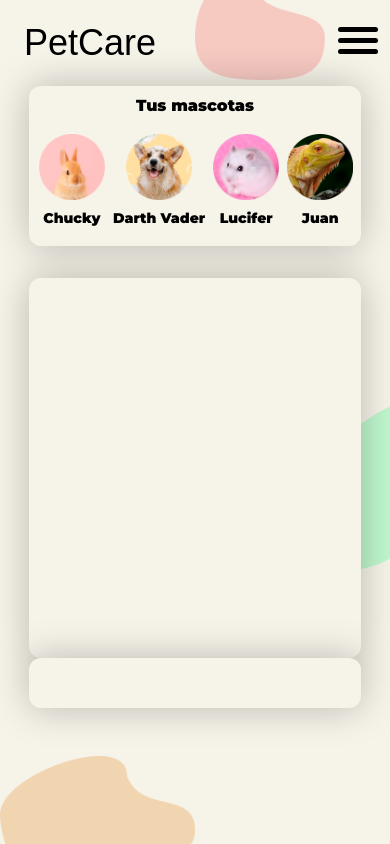
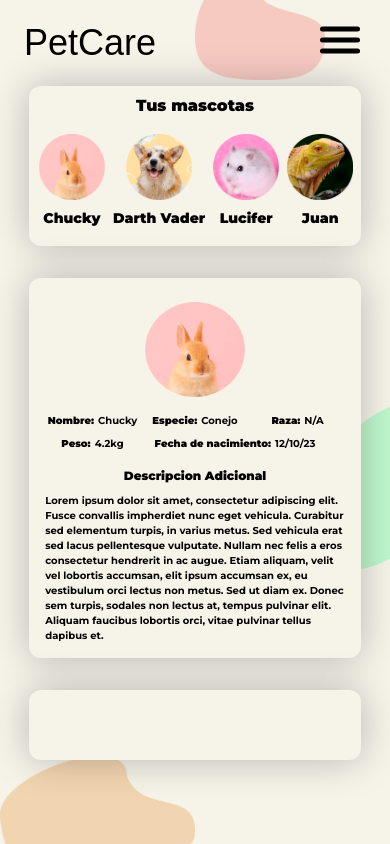
Before and after one commit to No-Country/C14-53-T-NODE-REACT, a React (Vite) app in the folder frontend-nocountry/app-mascotas/: page /mypets in a window 390 px wide. Built offline with nearby package versions, Linux system fonts and the light colour scheme; a web font is replaced by a local one.

Commit message:
completed mobile version of detail of pets

```diff
--- a/frontend-nocountry/app-mascotas/src/pages/MyPets.tsx
+++ b/frontend-nocountry/app-mascotas/src/pages/MyPets.tsx
@@ -6,7 +6,7 @@ export const MyPets = () => {
   return (
     <>
       <main className="flex z-20 relative ">
-        <div className="flex flex-col items-center z-90 lg:items-stretch">
+        <div className="flex flex-col gap-8 lg:gap-0 items-center z-90 lg:items-stretch">
 
           <div className=' text-montserrat relative  h-[160px] md:h-[220px] xl:h-[260px]   w-[85%] lg:w-[90%] xl:w-[90%] md:m-8 md:px-12    rounded-xl lg:rounded-2xl shadow-[0_0_38px_0_rgba(0,0,0,0.25)] bg-[#F6F3E9]'>
             <h2 className='text-center py-2 font-black text-[1rem] xl:text-2xl'>Tus mascotas</h2>
@@ -26,17 +26,52 @@ export const MyPets = () => {
 
 
           {/* Luego hay que sacar el margen vertical que tengan, ya que estos seran componentes */}
-          <div className="h-[45vh] mt-8 lg:mt-0 relative w-[85%] lg:w-[90%] xl:w-[90%]  md:mx-8 rounded-xl lg:rounded-2xl shadow-[0_0_38px_0_rgba(0,0,0,0.25)] bg-[#F6F3E9]">
+          <div className="h-[45vh] overflow-y-hidden flex flex-col   items-center py-6 lg:mt-0 text-montserrat relative w-[85%] lg:w-[90%] xl:w-[90%]  md:mx-8 rounded-xl lg:rounded-2xl shadow-[0_0_38px_0_rgba(0,0,0,0.25)] bg-[#F6F3E9]">
+            <img className="w-[100px] h-[100px]" src="./img/Chucky.png" alt="selected-pet-image" />
+            <div className="grid grid-cols-3 place-items-center m-4 gap-2  text-[10px]">
+              <div className="flex gap-1">
+                <h2 className="font-black">Nombre:</h2>
+                <p className="font-bold">Chucky</p>
+              </div>
+              <div className="flex gap-1">
+                <h2 className="font-black">Especie:</h2>
+                <p className="font-bold">Conejo</p>
+              </div>
+
+              <div className="flex gap-1">
+                <h2 className="font-black">Raza:</h2>
+                <p className="font-bold">N/A</p>
+              </div>
+
+              <div className="flex gap-1">
+                <h2 className="font-black">Peso:</h2>
+                <p className="font-bold">4.2kg</p>
+              </div>
+
+              <div className="flex gap-1 ml-20">
+                <h2 className="font-black whitespace-nowrap">Fecha de nacimiento:</h2>
+                <p className="font-bold">12/10/23</p>
+              </div>
+            </div>
+
+            <h2 className="text-[12px] font-black">Descripcion Adicional</h2>
+            <p className="text-[10px] px-4 font-[700] mt-2">Lorem ipsum dolor sit amet, consectetur adipiscing elit. Fusce convallis impherdiet nunc eget vehicula. Curabitur sed elementum turpis, in varius metus. Sed vehicula erat sed lacus pellentesque vulputate. Nullam nec felis a eros consectetur hendrerit in ac augue. Etiam aliquam, velit vel lobortis accumsan, elit ipsum accumsan ex, eu vestibulum orci lectus non metus. Sed ut diam ex. Donec sem turpis, sodales non lectus at, tempus pulvinar elit. Aliquam faucibus lobortis orci, vitae pulvinar tellus dapibus et.</p>
+
+
+
+
+
           </div>
 
-          <div className="mobilepanel relative h-[50px] w-[85%] lg:hidden rounded-xl  shadow-[0_0_38px_0_rgba(0,0,0,0.25)] bg-[#F6F3E9]">
+
+          <div className="mobilepanel relative h-[70px] w-[85%] lg:hidden rounded-xl  shadow-[0_0_38px_0_rgba(0,0,0,0.25)] bg-[#F6F3E9]">
           </div>
 
 
         </div>
 
 
-        <div className="hidden lg:flex h-[78vh]   m-8 pl-[150px]  relative  lg:w-[300px] xl:w-[25%]  rounded-xl lg:rounded-2xl shadow-[0_0_38px_0_rgba(0,0,0,0.25)] bg-[#F6F3E9]">
+        <div className="hidden lg:flex h-[78vh]   m-8  relative  lg:w-[300px] xl:w-[25%]  rounded-xl lg:rounded-2xl shadow-[0_0_38px_0_rgba(0,0,0,0.25)] bg-[#F6F3E9]">
 
         </div>
 
```
Also changed, not shown: frontend-nocountry/app-mascotas/src/App.css (+0 -27 lines).
